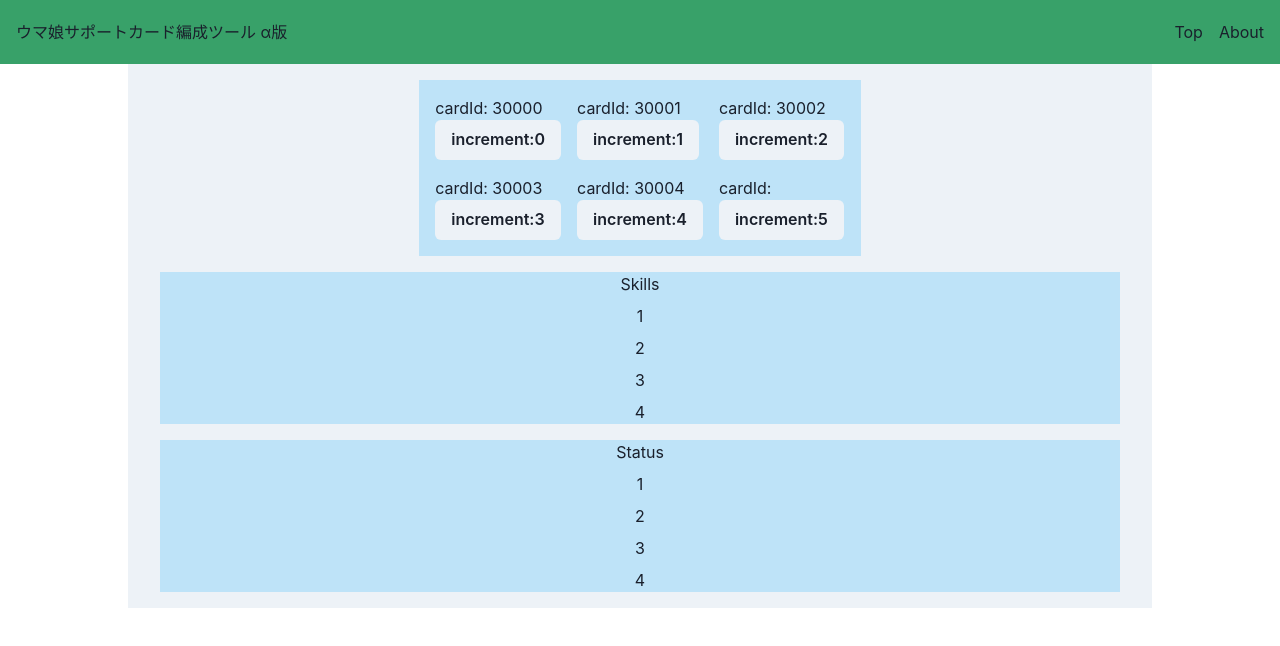
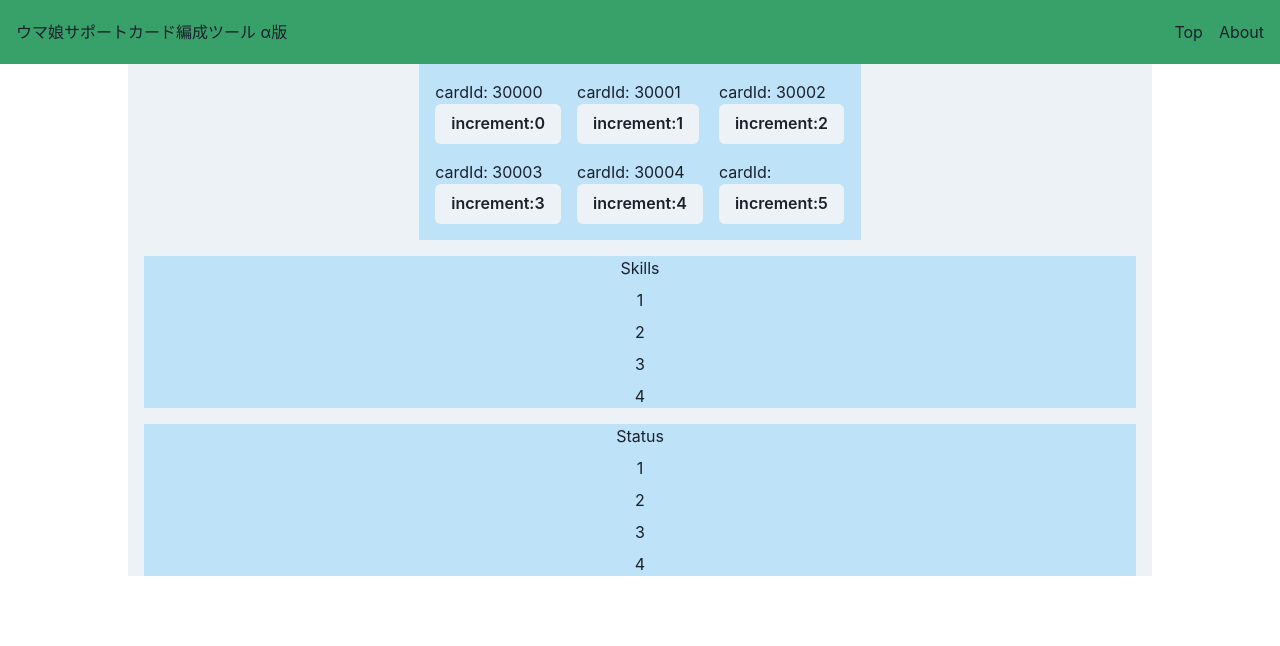
Before and after one commit to y4shiro/uma-card-deck-tools, a Next.js app: page / in a window 1280 px wide. Shown: the top 646 px of the page. Built offline with nearby package versions, Linux system fonts and the light colour scheme.

Commit message:
refactor: pages/index.ts で不要な VStack コンポーネントを除去

```diff
--- a/src/pages/index.tsx
+++ b/src/pages/index.tsx
@@ -1,4 +1,4 @@
-import { Container, VStack } from '@chakra-ui/react';
+import { Container } from '@chakra-ui/react';
 import type { NextPageWithLayout } from 'next';
 import Head from 'next/head';
 
@@ -14,9 +14,7 @@ const Home: NextPageWithLayout = () => (
     </Head>
 
     <Container as='main' maxW='container.lg' bgColor='gray.100'>
-      <VStack p='4'>
-        <Support />
-      </VStack>
+      <Support />
     </Container>
   </div>
 );
```
